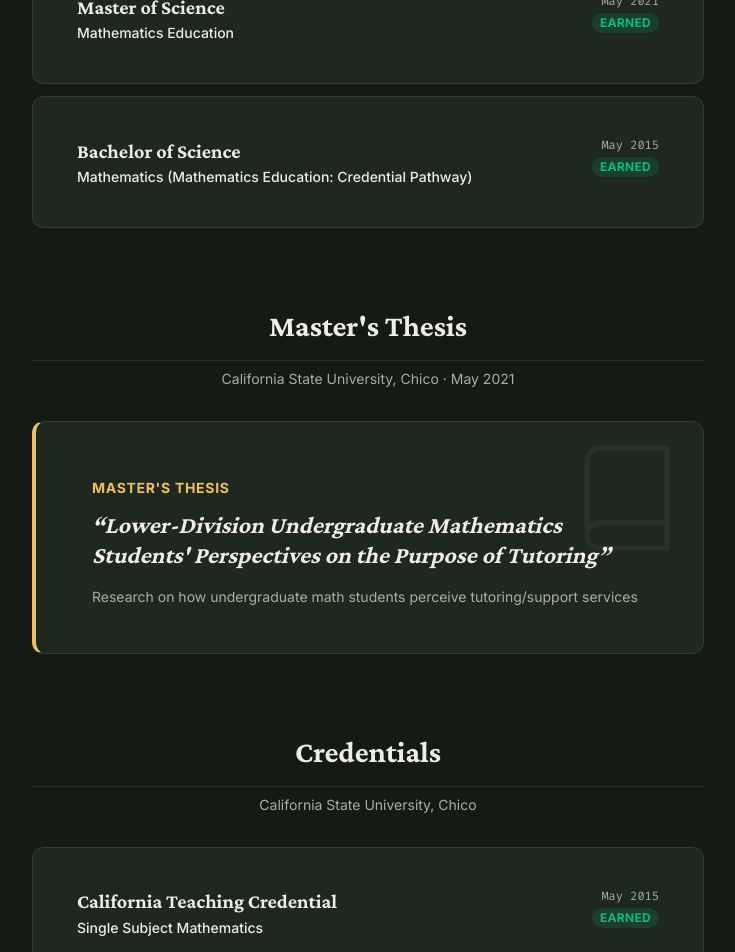
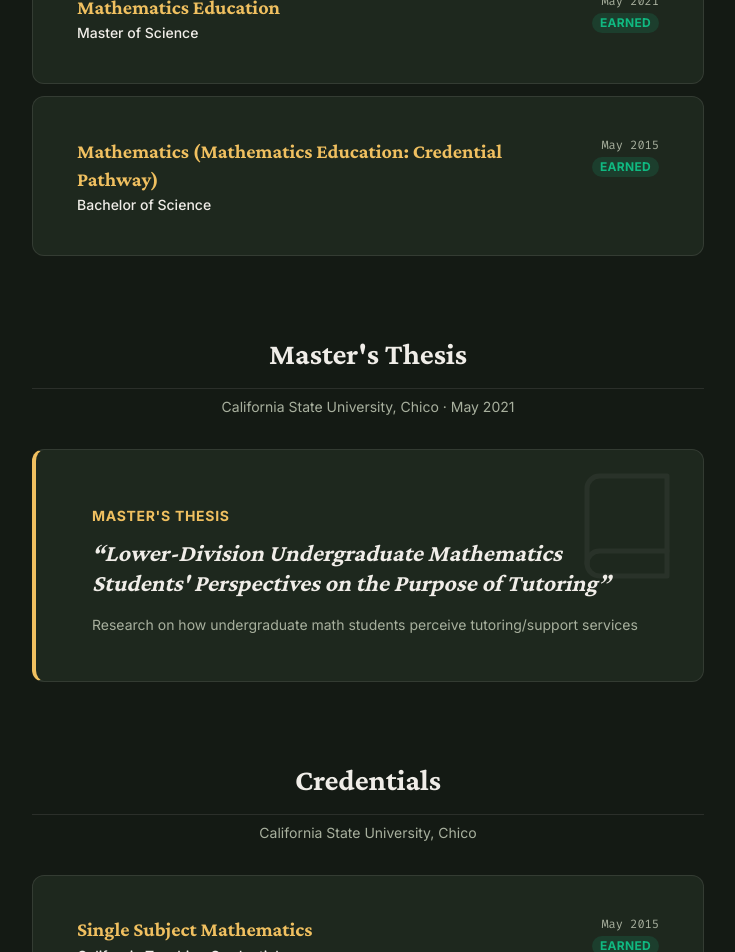
Before and after one commit to shuff57/steven, a Next.js app: page /education in a window 1280 px wide. Shown: the part 580-1532 px from the top of the page, without its empty margins (272-1007 px from the left). Built offline with nearby package versions, Linux system fonts and the light colour scheme.

Commit message:
Make card titles yellow and swap degree/field display order on education cards

```diff
--- a/src/app/globals.css
+++ b/src/app/globals.css
@@ -82,7 +82,6 @@ body {
 
 h1, h2, h3, h4, h5, h6 {
   font-family: var(--font-display);
-  color: var(--color-text-primary);
   font-weight: 700;
 }
 
--- a/src/components/sections/EducationView.tsx
+++ b/src/components/sections/EducationView.tsx
@@ -110,10 +110,10 @@ function DegreeCard({ degree }: { degree: Credential }) {
       <div className="px-5 py-4 flex justify-between items-start">
         <div className="flex-1 min-w-0 pr-3">
           <h3 className="text-xl font-bold font-display text-[var(--color-accent)]">
-            {degree.degree}
+            {degree.field}
           </h3>
           <p className="text-sm text-[var(--color-text-primary)] mt-0.5 font-medium">
-            {degree.field}
+            {degree.degree}
           </p>
         </div>
         <div className="flex flex-col items-end gap-1 shrink-0">
@@ -163,10 +163,10 @@ function CredentialCard({ credential }: { credential: Credential }) {
       <div className="px-5 py-4 flex justify-between items-start">
         <div className="flex-1 min-w-0 pr-3">
           <h3 className="text-xl font-bold font-display text-[var(--color-accent)] leading-snug">
-            {credential.degree}
+            {credential.field}
           </h3>
           <p className="text-sm text-[var(--color-text-primary)] mt-0.5 font-medium">
-            {credential.field}
+            {credential.degree}
           </p>
         </div>
          <div className="flex flex-col items-end gap-1 shrink-0">
@@ -382,7 +382,7 @@ function CatalogEducationCard({ item }: { item: CatalogItem }) {
       style={{ minHeight: '100px' }}
     >
       <div className="flex items-start justify-between gap-2">
-        <p className="text-sm font-semibold text-[var(--color-text-primary)] leading-snug line-clamp-3 flex-1 min-w-0">
+        <p className="text-sm font-semibold text-[var(--color-accent)] leading-snug line-clamp-3 flex-1 min-w-0">
           {item.title}
         </p>
         <span
```
